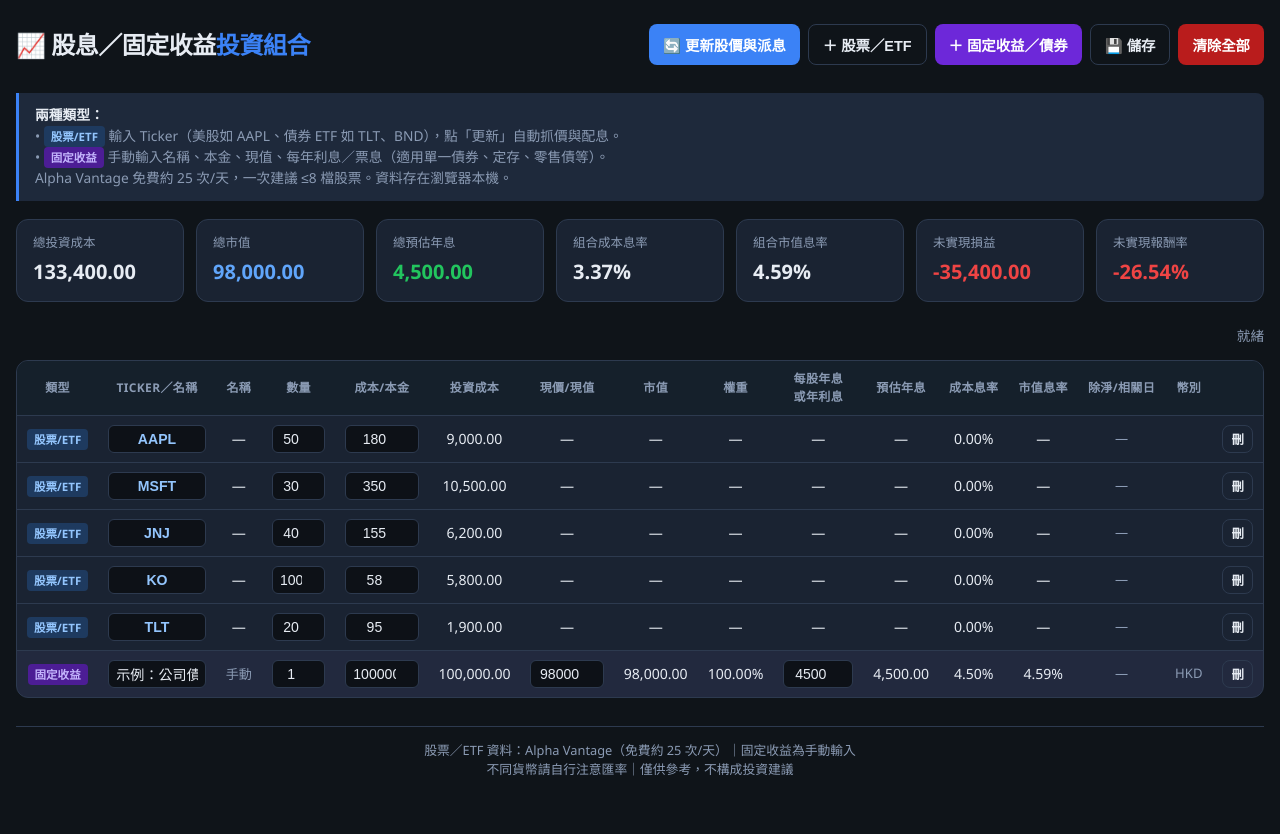
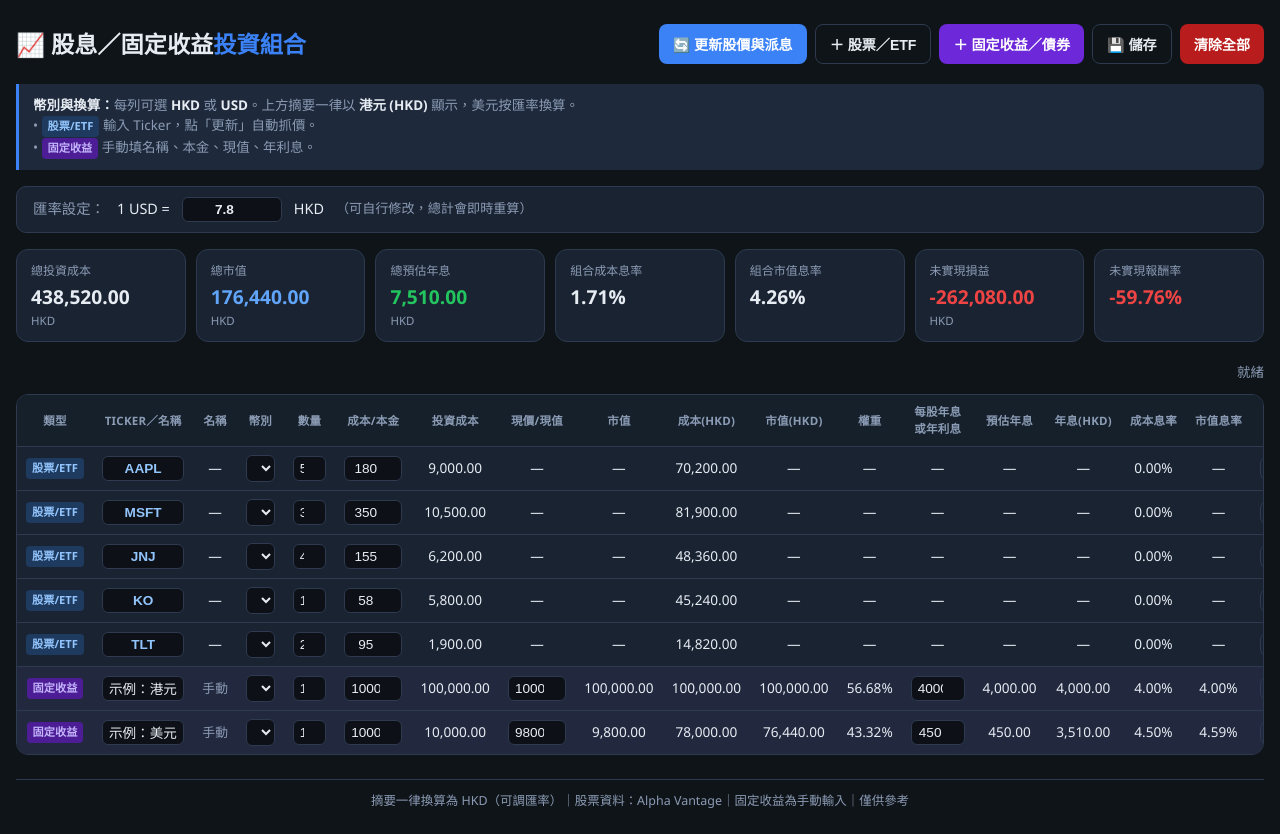
Before and after one commit to faifai821-beep/dividend-tracker, a Flask app: page / in a window 1280 px wide. Before the commit the page ends 776 px from the top, so only its background shows below. Run offline with Flask 3, Linux system fonts and the light colour scheme.

Commit message:
Add files via upload

```diff
--- a/templates/index.html
+++ b/templates/index.html
@@ -17,7 +17,6 @@
       --red: #ef4444;
       --yellow: #eab308;
       --input-bg: #0d1117;
-      --manual: #a78bfa;
     }
     * { box-sizing: border-box; margin: 0; padding: 0; }
     body {
@@ -27,55 +26,65 @@
       min-height: 100vh;
       line-height: 1.5;
     }
-    .container { max-width: 1400px; margin: 0 auto; padding: 24px 16px; }
+    .container { max-width: 1450px; margin: 0 auto; padding: 24px 16px; }
     header {
       display: flex; flex-wrap: wrap; align-items: center; justify-content: space-between;
-      gap: 16px; margin-bottom: 28px;
+      gap: 16px; margin-bottom: 20px;
     }
-    h1 { font-size: 1.5rem; font-weight: 700; letter-spacing: -0.02em; }
+    h1 { font-size: 1.45rem; font-weight: 700; }
     h1 span { color: var(--accent); }
     .header-actions { display: flex; gap: 8px; flex-wrap: wrap; }
-    button, .btn {
+    button {
       background: var(--accent); color: #fff; border: none; border-radius: 8px;
-      padding: 9px 14px; font-size: 0.9rem; font-weight: 600; cursor: pointer;
-      transition: background 0.15s, transform 0.1s;
+      padding: 9px 14px; font-size: 0.88rem; font-weight: 600; cursor: pointer;
     }
     button:hover { background: var(--accent-hover); }
-    button:active { transform: scale(0.98); }
     button:disabled { opacity: 0.5; cursor: not-allowed; }
     button.secondary { background: transparent; border: 1px solid var(--border); color: var(--text); }
     button.secondary:hover { background: var(--border); }
     button.danger { background: #b91c1c; }
-    button.danger:hover { background: #991b1b; }
     button.manual-btn { background: #6d28d9; }
     button.manual-btn:hover { background: #5b21b6; }
 
+    .fx-bar {
+      display: flex; flex-wrap: wrap; align-items: center; gap: 12px;
+      background: var(--card); border: 1px solid var(--border); border-radius: 10px;
+      padding: 10px 16px; margin-bottom: 16px; font-size: 0.9rem;
+    }
+    .fx-bar label { color: var(--muted); }
+    .fx-bar input {
+      background: var(--input-bg); border: 1px solid var(--border); border-radius: 6px;
+      color: var(--text); padding: 5px 8px; width: 80px; text-align: center; font-weight: 600;
+    }
+    .fx-bar .note { color: var(--muted); font-size: 0.82rem; }
+
     .summary {
-      display: grid; grid-template-columns: repeat(auto-fit, minmax(150px, 1fr));
-      gap: 12px; margin-bottom: 24px;
+      display: grid; grid-template-columns: repeat(auto-fit, minmax(145px, 1fr));
+      gap: 10px; margin-bottom: 20px;
     }
     .card {
       background: var(--card); border: 1px solid var(--border); border-radius: 12px;
-      padding: 14px 16px;
+      padding: 12px 14px;
     }
-    .card .label { font-size: 0.78rem; color: var(--muted); margin-bottom: 4px; }
-    .card .value { font-size: 1.25rem; font-weight: 700; font-variant-numeric: tabular-nums; }
+    .card .label { font-size: 0.75rem; color: var(--muted); margin-bottom: 3px; }
+    .card .value { font-size: 1.2rem; font-weight: 700; font-variant-numeric: tabular-nums; }
     .card .value.green { color: var(--green); }
     .card .value.red { color: var(--red); }
     .card .value.blue { color: #60a5fa; }
+    .card .unit { font-size: 0.72rem; color: var(--muted); font-weight: 500; }
 
     .table-wrap {
       background: var(--card); border: 1px solid var(--border); border-radius: 12px;
-      overflow-x: auto; margin-bottom: 20px;
+      overflow-x: auto; margin-bottom: 18px;
     }
-    table { width: 100%; border-collapse: collapse; min-width: 1200px; }
+    table { width: 100%; border-collapse: collapse; min-width: 1280px; }
     th, td {
-      padding: 9px 10px; text-align: center; border-bottom: 1px solid var(--border);
-      font-size: 0.88rem; white-space: nowrap;
+      padding: 8px 9px; text-align: center; border-bottom: 1px solid var(--border);
+      font-size: 0.85rem; white-space: nowrap;
     }
     th {
-      background: #15202b; color: var(--muted); font-weight: 600; font-size: 0.75rem;
-      text-transform: uppercase; letter-spacing: 0.03em; position: sticky; top: 0;
+      background: #15202b; color: var(--muted); font-weight: 600; font-size: 0.72rem;
+      text-transform: uppercase; letter-spacing: 0.02em; position: sticky; top: 0;
     }
     tr:last-child td { border-bottom: none; }
     tr:hover td { background: rgba(59, 130, 246, 0.06); }
@@ -84,37 +93,36 @@
 
     input[type="text"], input[type="number"], select {
       background: var(--input-bg); border: 1px solid var(--border); border-radius: 6px;
-      color: var(--text); padding: 5px 7px; width: 100%; max-width: 110px;
-      font-size: 0.88rem; text-align: center;
+      color: var(--text); padding: 4px 6px; width: 100%; max-width: 100px;
+      font-size: 0.85rem; text-align: center;
     }
     input:focus, select:focus { outline: none; border-color: var(--accent); }
-    input.ticker { max-width: 100px; font-weight: 600; color: #93c5fd; }
-    input.name-input { max-width: 130px; text-align: left; }
-    select.type-sel { max-width: 90px; color: var(--text); }
-    .name-cell { text-align: left !important; max-width: 140px; overflow: hidden; text-overflow: ellipsis; }
-    .muted { color: var(--muted); font-size: 0.82rem; }
+    input.ticker { max-width: 95px; font-weight: 600; color: #93c5fd; }
+    input.name-input { max-width: 120px; text-align: left; }
+    select.cur-sel { max-width: 72px; font-weight: 600; }
+    .muted { color: var(--muted); font-size: 0.8rem; }
     .badge {
-      display: inline-block; padding: 2px 7px; border-radius: 4px; font-size: 0.72rem; font-weight: 600;
+      display: inline-block; padding: 2px 6px; border-radius: 4px; font-size: 0.7rem; font-weight: 600;
     }
     .badge-stock { background: #1e3a5f; color: #93c5fd; }
     .badge-manual { background: #4c1d95; color: #c4b5fd; }
 
-    .toolbar { display: flex; flex-wrap: wrap; gap: 10px; align-items: center; margin-bottom: 14px; }
-    .status { font-size: 0.85rem; color: var(--muted); margin-left: auto; }
+    .toolbar { display: flex; flex-wrap: wrap; gap: 10px; align-items: center; margin-bottom: 12px; }
+    .status { font-size: 0.84rem; color: var(--muted); margin-left: auto; }
     .status.loading { color: var(--yellow); }
     .status.ok { color: var(--green); }
     .status.err { color: var(--red); }
 
     footer {
-      margin-top: 28px; padding-top: 14px; border-top: 1px solid var(--border);
-      font-size: 0.8rem; color: var(--muted); text-align: center;
+      margin-top: 24px; padding-top: 12px; border-top: 1px solid var(--border);
+      font-size: 0.78rem; color: var(--muted); text-align: center;
     }
     .hint {
-      background: #1e293b; border-left: 3px solid var(--accent); padding: 12px 16px;
-      border-radius: 0 8px 8px 0; margin-bottom: 18px; font-size: 0.86rem; color: var(--muted);
+      background: #1e293b; border-left: 3px solid var(--accent); padding: 11px 14px;
+      border-radius: 0 8px 8px 0; margin-bottom: 16px; font-size: 0.84rem; color: var(--muted);
     }
     .hint strong { color: var(--text); }
-    .empty-row td { color: var(--muted); font-style: italic; padding: 24px; }
+    .empty-row td { color: var(--muted); font-style: italic; padding: 22px; }
   </style>
 </head>
 <body>
@@ -131,19 +139,26 @@
     </header>
 
     <div class="hint">
-      <strong>兩種類型：</strong><br>
-      • <span class="badge badge-stock">股票/ETF</span> 輸入 Ticker（美股如 AAPL、債券 ETF 如 TLT、BND），點「更新」自動抓價與配息。<br>
-      • <span class="badge badge-manual">固定收益</span> 手動輸入名稱、本金、現值、每年利息／票息（適用單一債券、定存、零售債等）。<br>
-      Alpha Vantage 免費約 25 次/天，一次建議 ≤8 檔股票。資料存在瀏覽器本機。
+      <strong>幣別與換算：</strong>每列可選 <strong>HKD</strong> 或 <strong>USD</strong>。上方摘要一律以 <strong>港元 (HKD)</strong> 顯示，美元按匯率換算。<br>
+      • <span class="badge badge-stock">股票/ETF</span> 輸入 Ticker，點「更新」自動抓價。<br>
+      • <span class="badge badge-manual">固定收益</span> 手動填名稱、本金、現值、年利息。
     </div>
 
-    <div class="summary" id="summary">
-      <div class="card"><div class="label">總投資成本</div><div class="value" id="s-cost">—</div></div>
-      <div class="card"><div class="label">總市值</div><div class="value blue" id="s-mv">—</div></div>
-      <div class="card"><div class="label">總預估年息</div><div class="value green" id="s-div">—</div></div>
+    <div class="fx-bar">
+      <label>匯率設定：</label>
+      <span>1 USD =</span>
+      <input type="number" id="fx-rate" value="7.8" min="0.01" step="0.01" title="美元兌港元" />
+      <span>HKD</span>
+      <span class="note">（可自行修改，總計會即時重算）</span>
+    </div>
+
+    <div class="summary">
+      <div class="card"><div class="label">總投資成本</div><div class="value" id="s-cost">—</div><div class="unit">HKD</div></div>
+      <div class="card"><div class="label">總市值</div><div class="value blue" id="s-mv">—</div><div class="unit">HKD</div></div>
+      <div class="card"><div class="label">總預估年息</div><div class="value green" id="s-div">—</div><div class="unit">HKD</div></div>
       <div class="card"><div class="label">組合成本息率</div><div class="value" id="s-yc">—</div></div>
       <div class="card"><div class="label">組合市值息率</div><div class="value" id="s-ym">—</div></div>
-      <div class="card"><div class="label">未實現損益</div><div class="value" id="s-pnl">—</div></div>
+      <div class="card"><div class="label">未實現損益</div><div class="value" id="s-pnl">—</div><div class="unit">HKD</div></div>
       <div class="card"><div class="label">未實現報酬率</div><div class="value" id="s-ret">—</div></div>
     </div>
 
@@ -158,18 +173,20 @@
             <th>類型</th>
             <th>Ticker／名稱</th>
             <th>名稱</th>
+            <th>幣別</th>
             <th>數量</th>
             <th>成本/本金</th>
             <th>投資成本</th>
             <th>現價/現值</th>
             <th>市值</th>
+            <th>成本(HKD)</th>
+            <th>市值(HKD)</th>
             <th>權重</th>
             <th>每股年息<br>或年利息</th>
             <th>預估年息</th>
+            <th>年息(HKD)</th>
             <th>成本息率</th>
             <th>市值息率</th>
-            <th>除淨/相關日</th>
-            <th>幣別</th>
             <th></th>
           </tr>
         </thead>
@@ -178,33 +195,41 @@
     </div>
 
     <footer>
-      股票／ETF 資料：Alpha Vantage（免費約 25 次/天）｜固定收益為手動輸入<br>
-      不同貨幣請自行注意匯率｜僅供參考，不構成投資建議
+      摘要一律換算為 HKD（可調匯率）｜股票資料：Alpha Vantage｜固定收益為手動輸入｜僅供參考
     </footer>
   </div>
 
   <script>
-    const STORAGE_KEY = "dividend_portfolio_v2";
+    const STORAGE_KEY = "dividend_portfolio_v3";
+    const FX_KEY = "dividend_fx_rate";
 
     const DEFAULT_ROWS = [
-      { type: "stock", ticker: "AAPL", shares: 50, cost: 180 },
-      { type: "stock", ticker: "MSFT", shares: 30, cost: 350 },
-      { type: "stock", ticker: "JNJ", shares: 40, cost: 155 },
-      { type: "stock", ticker: "KO", shares: 100, cost: 58 },
-      { type: "stock", ticker: "TLT", shares: 20, cost: 95 },
-      { type: "manual", ticker: "", name: "示例：公司債 XYZ 2030", shares: 1, cost: 100000, price: 98000, annual_div: 4500, currency: "HKD" },
+      { type: "stock", ticker: "AAPL", shares: 50, cost: 180, currency: "USD" },
+      { type: "stock", ticker: "MSFT", shares: 30, cost: 350, currency: "USD" },
+      { type: "stock", ticker: "JNJ", shares: 40, cost: 155, currency: "USD" },
+      { type: "stock", ticker: "KO", shares: 100, cost: 58, currency: "USD" },
+      { type: "stock", ticker: "TLT", shares: 20, cost: 95, currency: "USD" },
+      { type: "manual", name: "示例：港元定存／債券", shares: 1, cost: 100000, price: 100000, annual_div: 4000, currency: "HKD" },
+      { type: "manual", name: "示例：美元債券", shares: 1, cost: 10000, price: 9800, annual_div: 450, currency: "USD" },
     ];
 
     let rows = [];
+    let fxRate = 7.8;
 
     function load() {
       try {
+        const fr = localStorage.getItem(FX_KEY);
+        if (fr) fxRate = parseFloat(fr) || 7.8;
+        document.getElementById("fx-rate").value = fxRate;
+
         const raw = localStorage.getItem(STORAGE_KEY);
         if (raw) {
           rows = JSON.parse(raw);
           if (!Array.isArray(rows) || rows.length === 0) rows = DEFAULT_ROWS.map(r => ({ ...r }));
-          // 相容舊版沒有 type
-          rows.forEach(r => { if (!r.type) r.type = "stock"; });
+          rows.forEach(r => {
+            if (!r.type) r.type = "stock";
+            if (!r.currency) r.currency = "USD";
+          });
         } else {
           rows = DEFAULT_ROWS.map(r => ({ ...r }));
         }
@@ -215,7 +240,14 @@
 
     function save() {
       localStorage.setItem(STORAGE_KEY, JSON.stringify(rows));
+      localStorage.setItem(FX_KEY, String(fxRate));
       setStatus("已儲存至本機", "ok");
+    }
+
+    function toHKD(amount, currency) {
+      if (amount == null || isNaN(amount)) return 0;
+      if ((currency || "HKD").toUpperCase() === "USD") return amount * fxRate;
+      return amount;
     }
 
     function fmt(n, d = 2) {
@@ -235,15 +267,20 @@
       const isManual = r.type === "manual";
       const shares = num(r.shares) || (isManual ? 1 : 0);
       const cost = num(r.cost);
-      const price = isManual ? (r.price != null && r.price !== "" ? num(r.price) : cost) : num(r.price);
+      const price = isManual
+        ? (r.price != null && r.price !== "" ? num(r.price) : cost)
+        : num(r.price);
       const annual = num(r.annual_div);
       const costBasis = isManual ? cost : shares * cost;
       const mv = isManual ? price : shares * price;
-      // 手動：annual_div 直接是「每年總利息」；股票：每股年息 × 股數
       const estDiv = isManual ? annual : shares * annual;
+      const cur = (r.currency || "HKD").toUpperCase();
+      const costHkd = toHKD(costBasis, cur);
+      const mvHkd = toHKD(mv, cur);
+      const divHkd = toHKD(estDiv, cur);
       const yoc = costBasis > 0 ? estDiv / costBasis : null;
       const yom = mv > 0 ? estDiv / mv : null;
-      return { costBasis, mv, estDiv, yoc, yom, shares, price };
+      return { costBasis, mv, estDiv, yoc, yom, costHkd, mvHkd, divHkd, shares, price };
     }
 
     function esc(s) {
@@ -257,23 +294,23 @@
       tbody.innerHTML = "";
 
       if (rows.length === 0) {
-        tbody.innerHTML = `<tr class="empty-row"><td colspan="16">尚無資料，請新增股票／ETF 或固定收益</td></tr>`;
+        tbody.innerHTML = `<tr class="empty-row"><td colspan="18">尚無資料，請新增股票／ETF 或固定收益</td></tr>`;
         updateSummary();
         return;
       }
 
-      let totalCost = 0, totalMv = 0, totalDiv = 0;
+      let totalCostH = 0, totalMvH = 0, totalDivH = 0;
       rows.forEach(r => {
         const c = calcRow(r);
-        totalCost += c.costBasis;
-        totalMv += c.mv;
-        totalDiv += c.estDiv;
+        totalCostH += c.costHkd;
+        totalMvH += c.mvHkd;
+        totalDivH += c.divHkd;
       });
 
       rows.forEach((r, i) => {
         const isManual = r.type === "manual";
         const c = calcRow(r);
-        const weight = totalMv > 0 ? c.mv / totalMv : 0;
+        const weight = totalMvH > 0 ? c.mvHkd / totalMvH : 0;
         const tr = document.createElement("tr");
         if (isManual) tr.classList.add("manual-row");
 
@@ -281,27 +318,31 @@
           ? `<span class="badge badge-manual">固定收益</span>`
           : `<span class="badge badge-stock">股票/ETF</span>`;
 
-        // Ticker / 名稱輸入
         const tickerOrName = isManual
           ? `<input class="name-input" type="text" value="${esc(r.name || "")}" data-i="${i}" data-f="name" placeholder="債券／定存名稱" />`
           : `<input class="ticker" type="text" value="${esc(r.ticker || "")}" data-i="${i}" data-f="ticker" placeholder="AAPL" />`;
 
         const nameDisplay = isManual
           ? `<span class="muted">手動</span>`
-          : `<span class="name-cell" title="${esc(r.name || "")}">${esc(r.name || "—")}</span>`;
+          : `<span title="${esc(r.name || "")}">${esc(r.name || "—")}</span>`;
 
-        // 現價：股票唯讀（API），手動可填
+        const cur = (r.currency || "HKD").toUpperCase();
+        const curSel = `
+          <select class="cur-sel" data-i="${i}" data-f="currency">
+            <option value="HKD" ${cur === "HKD" ? "selected" : ""}>HKD</option>
+            <option value="USD" ${cur === "USD" ? "selected" : ""}>USD</option>
+          </select>`;
+
         const priceCell = isManual
           ? `<input type="number" value="${r.price ?? ""}" data-i="${i}" data-f="price" min="0" step="0.01" placeholder="現值" />`
           : (r.price != null ? fmt(r.price, 2) : "—");
 
-        // 年息：股票 API 填；手動可填「每年總利息」
         const annualCell = isManual
           ? `<input type="number" value="${r.annual_div ?? ""}" data-i="${i}" data-f="annual_div" min="0" step="0.01" placeholder="年利息" />`
           : (r.annual_div != null ? fmt(r.annual_div, 4) : "—");
 
         const sharesCell = isManual
-          ? `<input type="number" value="${r.shares ?? 1}" data-i="${i}" data-f="shares" min="0" step="1" title="張數／單位，可填1" />`
+          ? `<input type="number" value="${r.shares ?? 1}" data-i="${i}" data-f="shares" min="0" step="1" />`
           : `<input type="number" value="${r.shares ?? ""}" data-i="${i}" data-f="shares" min="0" step="1" />`;
 
         const costCell = `<input type="number" value="${r.cost ?? ""}" data-i="${i}" data-f="cost" min="0" step="0.01" placeholder="${isManual ? "本金" : "每股成本"}" />`;
@@ -310,26 +351,28 @@
           <td>${typeBadge}</td>
           <td>${tickerOrName}</td>
           <td>${nameDisplay}</td>
+          <td>${curSel}</td>
           <td>${sharesCell}</td>
           <td>${costCell}</td>
           <td>${fmt(c.costBasis)}</td>
           <td>${priceCell}</td>
           <td>${c.mv ? fmt(c.mv) : "—"}</td>
-          <td>${c.mv ? fmtPct(weight) : "—"}</td>
+          <td>${c.costHkd ? fmt(c.costHkd) : "—"}</td>
+          <td>${c.mvHkd ? fmt(c.mvHkd) : "—"}</td>
+          <td>${c.mvHkd ? fmtPct(weight) : "—"}</td>
           <td>${annualCell}</td>
           <td>${c.estDiv ? fmt(c.estDiv) : "—"}</td>
+          <td>${c.divHkd ? fmt(c.divHkd) : "—"}</td>
           <td>${c.yoc != null ? fmtPct(c.yoc) : "—"}</td>
           <td>${c.yom != null ? fmtPct(c.yom) : "—"}</td>
-          <td class="muted">${isManual ? "—" : (r.next_ex_div || r.last_div_date || "—")}</td>
-          <td class="muted">${esc(r.currency || "")}${!isManual && r.yahoo_yield != null ? " · " + r.yahoo_yield + "%" : ""}</td>
-          <td><button type="button" class="secondary" style="padding:4px 8px;font-size:0.78rem" data-del="${i}">刪</button></td>
+          <td><button type="button" class="secondary" style="padding:3px 7px;font-size:0.75rem" data-del="${i}">刪</button></td>
         `;
         tbody.appendChild(tr);
       });
 
-      tbody.querySelectorAll("input").forEach(inp => {
-        inp.addEventListener("change", onInputChange);
-        inp.addEventListener("blur", onInputChange);
+      tbody.querySelectorAll("input, select").forEach(el => {
+        el.addEventListener("change", onInputChange);
+        if (el.tagName === "INPUT") el.addEventListener("blur", onInputChange);
       });
       tbody.querySelectorAll("[data-del]").forEach(btn => {
         btn.addEventListener("click", () => {
@@ -339,7 +382,7 @@
         });
       });
 
-      updateSummary(totalCost, totalMv, totalDiv);
+      updateSummary(totalCostH, totalMvH, totalDivH);
     }
 
     function onInputChange(e) {
@@ -352,12 +395,11 @@
         rows[i].name = "";
         rows[i].price = null;
         rows[i].annual_div = null;
-        rows[i].last_div_date = null;
-        rows[i].next_ex_div = null;
-        rows[i].currency = "";
-        rows[i].yahoo_yield = null;
+        rows[i].currency = rows[i].currency || "USD";
       } else if (f === "name") {
         rows[i].name = v.trim();
+      } else if (f === "currency") {
+        rows[i].currency = v;
       } else if (f === "shares") {
         rows[i].shares = v === "" ? null : num(v);
       } else if (f === "cost") {
@@ -371,28 +413,28 @@
       save();
     }
 
-    function updateSummary(totalCost, totalMv, totalDiv) {
-      if (totalCost === undefined) {
-        totalCost = totalMv = totalDiv = 0;
+    function updateSummary(totalCostH, totalMvH, totalDivH) {
+      if (totalCostH === undefined) {
+        totalCostH = totalMvH = totalDivH = 0;
         rows.forEach(r => {
           const c = calcRow(r);
-          totalCost += c.costBasis;
-          totalMv += c.mv;
-          totalDiv += c.estDiv;
+          totalCostH += c.costHkd;
+          totalMvH += c.mvHkd;
+          totalDivH += c.divHkd;
         });
       }
-      const yoc = totalCost > 0 ? totalDiv / totalCost : null;
-      const yom = totalMv > 0 ? totalDiv / totalMv : null;
-      const pnl = totalMv - totalCost;
-      const ret = totalCost > 0 ? pnl / totalCost : null;
+      const yoc = totalCostH > 0 ? totalDivH / totalCostH : null;
+      const yom = totalMvH > 0 ? totalDivH / totalMvH : null;
+      const pnl = totalMvH - totalCostH;
+      const ret = totalCostH > 0 ? pnl / totalCostH : null;
 
-      document.getElementById("s-cost").textContent = totalCost ? fmt(totalCost) : "—";
-      document.getElementById("s-mv").textContent = totalMv ? fmt(totalMv) : "—";
-      document.getElementById("s-div").textContent = totalDiv ? fmt(totalDiv) : "—";
+      document.getElementById("s-cost").textContent = totalCostH ? fmt(totalCostH) : "—";
+      document.getElementById("s-mv").textContent = totalMvH ? fmt(totalMvH) : "—";
+      document.getElementById("s-div").textContent = totalDivH ? fmt(totalDivH) : "—";
       document.getElementById("s-yc").textContent = yoc != null ? fmtPct(yoc) : "—";
       document.getElementById("s-ym").textContent = yom != null ? fmtPct(yom) : "—";
       const pnlEl = document.getElementById("s-pnl");
-      pnlEl.textContent = totalCost ? fmt(pnl) : "—";
+      pnlEl.textContent = totalCostH ? fmt(pnl) : "—";
       pnlEl.className = "value " + (pnl >= 0 ? "green" : "red");
       const retEl = document.getElementById("s-ret");
       retEl.textContent = ret != null ? fmtPct(ret) : "—";
@@ -412,13 +454,13 @@
         .filter(Boolean);
 
       if (stockTickers.length === 0) {
-        setStatus("沒有可更新的股票／ETF（固定收益請手動填寫）", "err");
+        setStatus("沒有可更新的股票／ETF", "err");
         return;
       }
 
       const btn = document.getElementById("btn-update");
       btn.disabled = true;
-      setStatus(`正在更新 ${stockTickers.length} 檔股票／ETF…`, "loading");
+      setStatus(`正在更新 ${stockTickers.length} 檔…`, "loading");
 
       try {
         const res = await fetch("/api/quotes", {
@@ -438,18 +480,14 @@
           if (r.type === "manual") return;
           const t = (r.ticker || "").toUpperCase();
           const d = map[t];
-          if (!d) return;
-          if (d.error) {
-            // 保留舊資料，但在狀態顯示錯誤
-            return;
-          }
+          if (!d || d.error) return;
           r.name = d.name;
           r.price = d.price;
           r.annual_div = d.annual_div;
-          r.last_div_amount = d.last_div_amount;
           r.last_div_date = d.last_div_date;
           r.next_ex_div = d.next_ex_div;
-          r.currency = d.currency;
+          // 若 API 有回傳幣別就用，否則保留使用者選擇
+          if (d.currency) r.currency = d.currency === "USD" || d.currency === "HKD" ? d.currency : (r.currency || "USD");
           r.yahoo_yield = d.yahoo_yield;
         });
 
@@ -457,33 +495,34 @@
         render();
         save();
         if (errors.length) {
-          setStatus(`部分失敗 ${errors.length} 檔（可能額度用完或代號不支援）· ${data.updated_at || ""}`, "err");
+          setStatus(`部分失敗 ${errors.length} 檔 · ${data.updated_at || ""}`, "err");
         } else {
           setStatus(`更新完成 · ${data.updated_at || ""}`, "ok");
         }
       } catch (err) {
-        console.error(err);
         setStatus("更新失敗：" + err.message, "err");
       } finally {
         btn.disabled = false;
       }
     }
 
+    document.getElementById("fx-rate").addEventListener("change", (e) => {
+      fxRate = parseFloat(e.target.value) || 7.8;
+      if (fxRate <= 0) fxRate = 7.8;
+      e.target.value = fxRate;
+      render();
+      save();
+    });
+
     document.getElementById("btn-update").addEventListener("click", updateQuotes);
     document.getElementById("btn-add").addEventListener("click", () => {
-      rows.push({ type: "stock", ticker: "", shares: null, cost: null });
+      rows.push({ type: "stock", ticker: "", shares: null, cost: null, currency: "USD" });
       render();
     });
     document.getElementById("btn-add-manual").addEventListener("click", () => {
       rows.push({
-        type: "manual",
-        ticker: "",
-        name: "",
-        shares: 1,
-        cost: null,
-        price: null,
-        annual_div: null,
-        currency: "",
+        type: "manual", name: "", shares: 1, cost: null, price: null,
+        annual_div: null, currency: "HKD",
       });
       render();
     });
```
